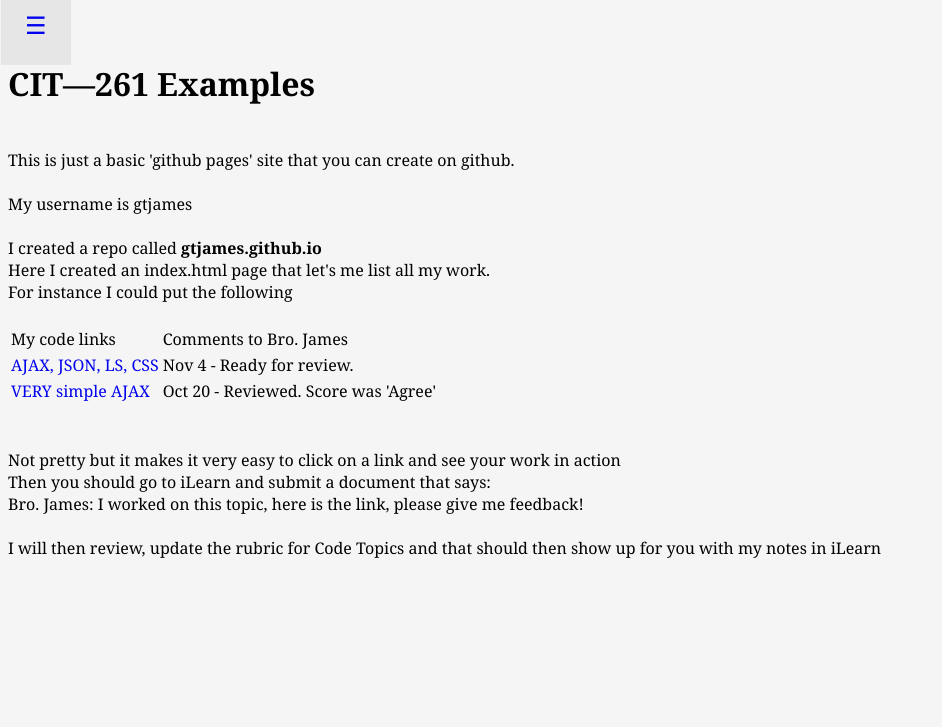
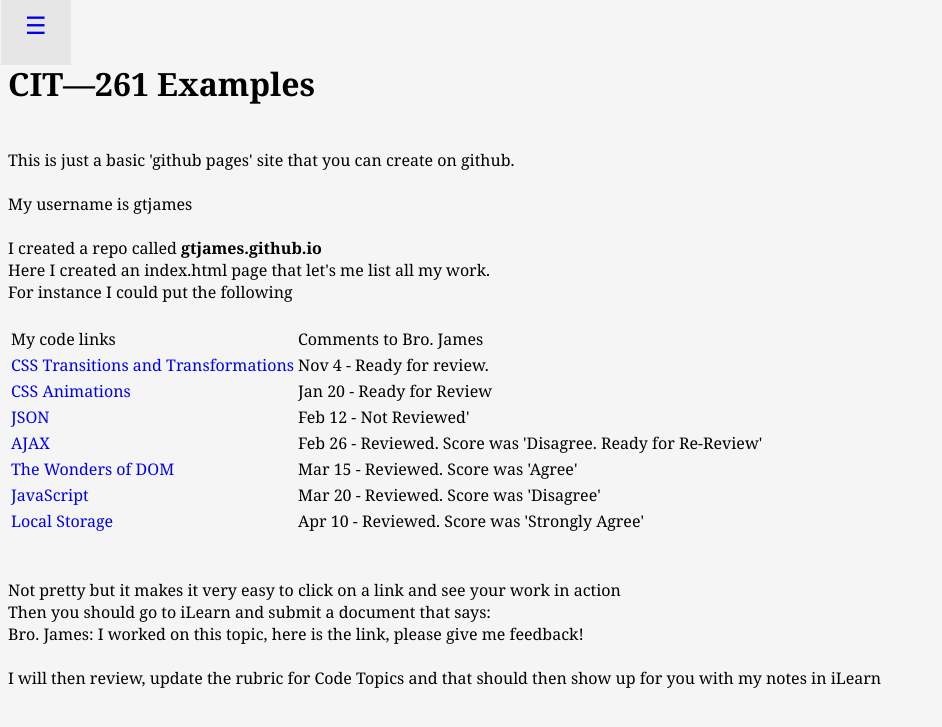
Before and after one commit to gtjames/gtjames.github.io, a Jekyll site: the page built from index.html, in a window 1280 px wide. Shown: the top 727 px of the page, without its empty margins (0-942 px from the left). Built offline with Jekyll 4.4.1, drawn with Linux system fonts in a browser that asks for light colours.

Commit message:
Update index.html

```diff
--- a/index.html
+++ b/index.html
@@ -31,8 +31,13 @@
   For instance I could put the following<br><br>
   <table>
     <tr><td>My code links</td><td>Comments to Bro. James</td></tr>
-    <tr><td><a href="{{ site.github.url }}/AJAX/AjaxTable.html">AJAX, JSON, LS, CSS</a></td><td>Nov 4 - Ready for review.</td></tr>
-    <tr><td><a href="{{ site.github.url }}/AJAX/tinyAJAX.html">VERY simple AJAX</a></td><td>Oct 20 - Reviewed. Score was 'Agree'</td></tr>
+    <tr><td><a href="{{ site.github.url }}/AJAX/AjaxTable.html">CSS Transitions and Transformations</a></td><td>Nov 4 - Ready for review.</td></tr>
+    <tr><td><a href="{{ site.github.url }}/AJAX/tinyAJAX.html">CSS Animations</a></td><td>Jan 20 - Ready for Review</td></tr>
+    <tr><td><a href="{{ site.github.url }}/AJAX/tinyAJAX.html">JSON</a></td><td>Feb 12 - Not Reviewed'</td></tr>
+    <tr><td><a href="{{ site.github.url }}/AJAX/tinyAJAX.html">AJAX</a></td><td>Feb 26 - Reviewed. Score was 'Disagree. Ready for Re-Review'</td></tr>
+    <tr><td><a href="{{ site.github.url }}/AJAX/tinyAJAX.html">The Wonders of DOM</a></td><td>Mar 15 - Reviewed. Score was 'Agree'</td></tr>
+    <tr><td><a href="{{ site.github.url }}/AJAX/tinyAJAX.html">JavaScript</a></td><td>Mar 20 - Reviewed. Score was 'Disagree'</td></tr>
+    <tr><td><a href="{{ site.github.url }}/AJAX/tinyAJAX.html">Local Storage</a></td><td>Apr 10 - Reviewed. Score was 'Strongly Agree'</td></tr>
   </table>
   <br><br>
   Not pretty but it makes it very easy to click on a link and see your work in action<br>
```
